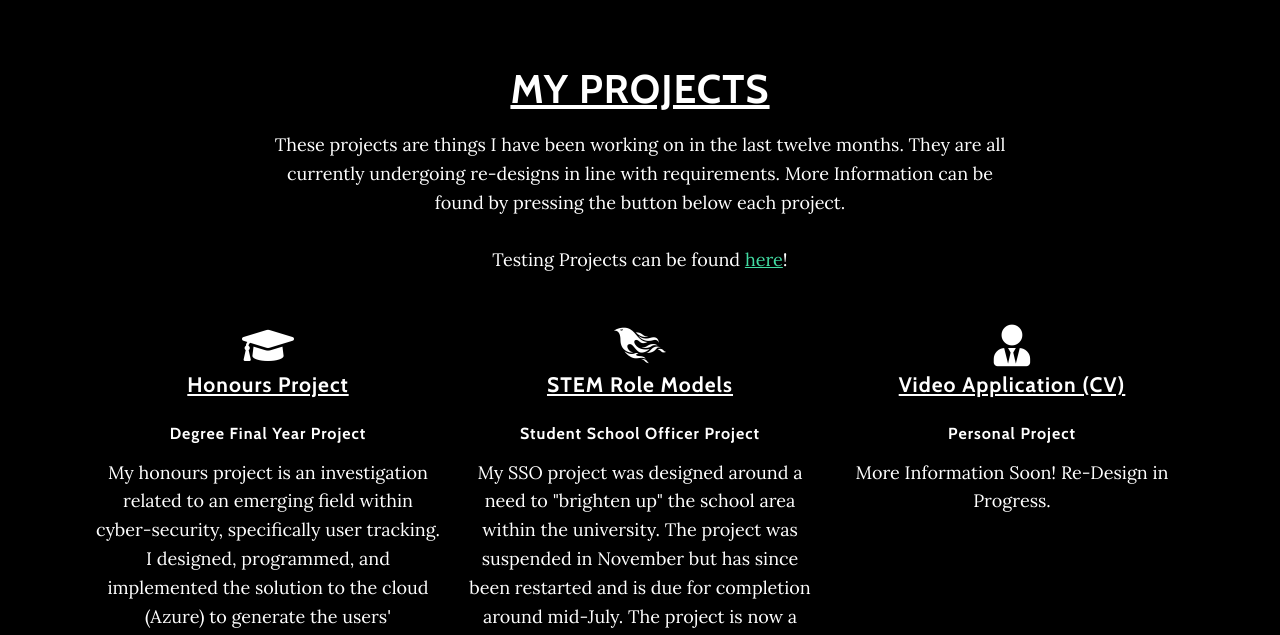
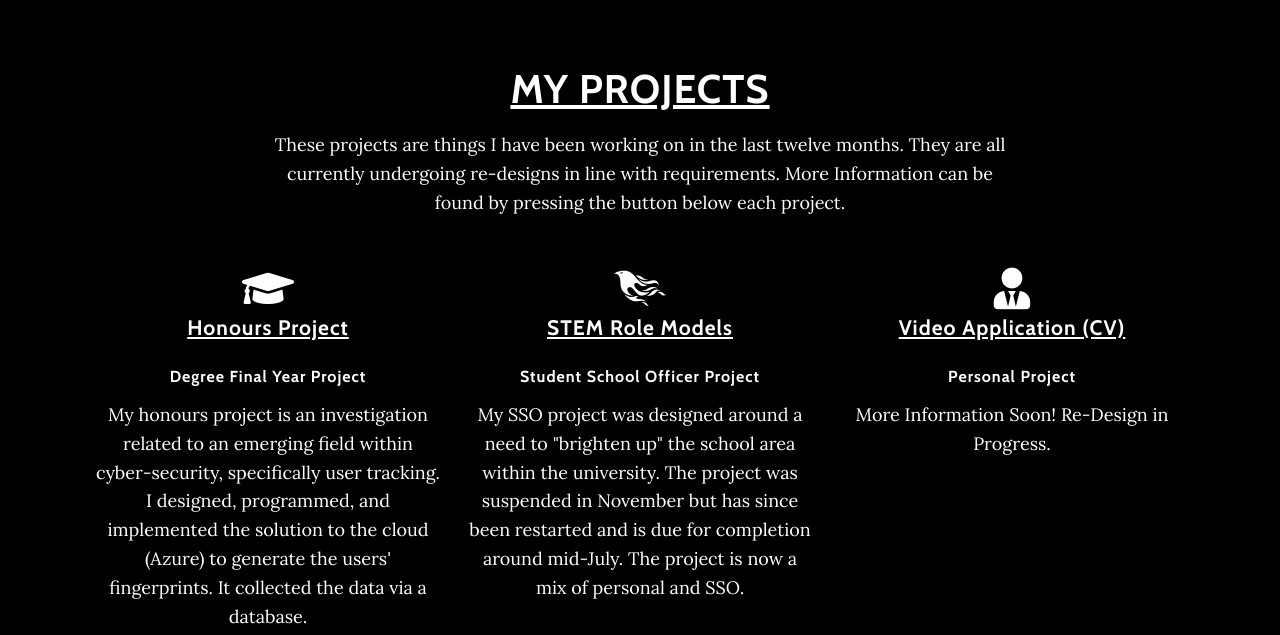
Before and after one commit to richardjanderson9/portfolio-website, a plain HTML site: page index.html in a window 1280 px wide. Shown: the part 2500-3135 px from the top of the page. Drawn offline with nearby package versions, Linux system fonts and the light colour scheme; a script that the page names is missing.

Commit message:
Add files via upload

```diff
--- a/index.html
+++ b/index.html
@@ -118,7 +118,7 @@
         <div class="container" style="padding-top: 110px;padding-bottom: 110px;">
             <div class="col-md-11 col-lg-8 col-xxl-7 mx-auto">
                 <h1 class="display-6" style="text-align: center;color: rgb(255,255,255);margin: 0px;margin-bottom: 12px;padding: 0px;text-decoration:  underline;">My projects</h1>
-                <p style="color: rgb(255,255,255);text-align: center;margin-top: 18px;">These projects are things I have been working on in the last twelve months. They are all currently undergoing re-designs in line with requirements. More Information can be found by pressing the button below each project.<br><br>Testing Projects can be found&nbsp;<a href="https://live-projects.richardjanderson.uk/" target="_blank">here</a>!</p>
+                <p style="color: rgb(255,255,255);text-align: center;margin-top: 18px;">These projects are things I have been working on in the last twelve months. They are all currently undergoing re-designs in line with requirements. More Information can be found by pressing the button below each project.<br></p>
             </div>
             <div class="col-lg-4 col-xxl-4 offset-lg-4"><a style="text-decoration: none;"></a></div>
             <div class="row">
```
